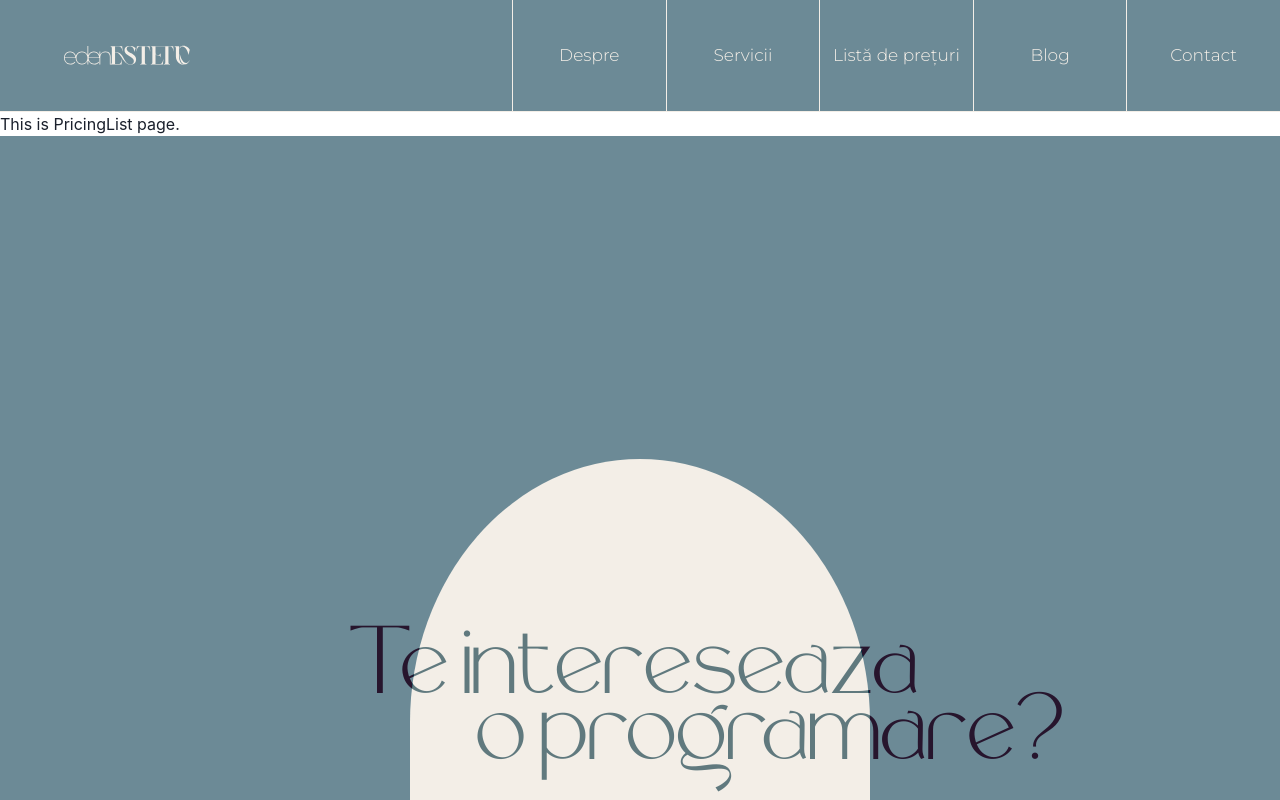
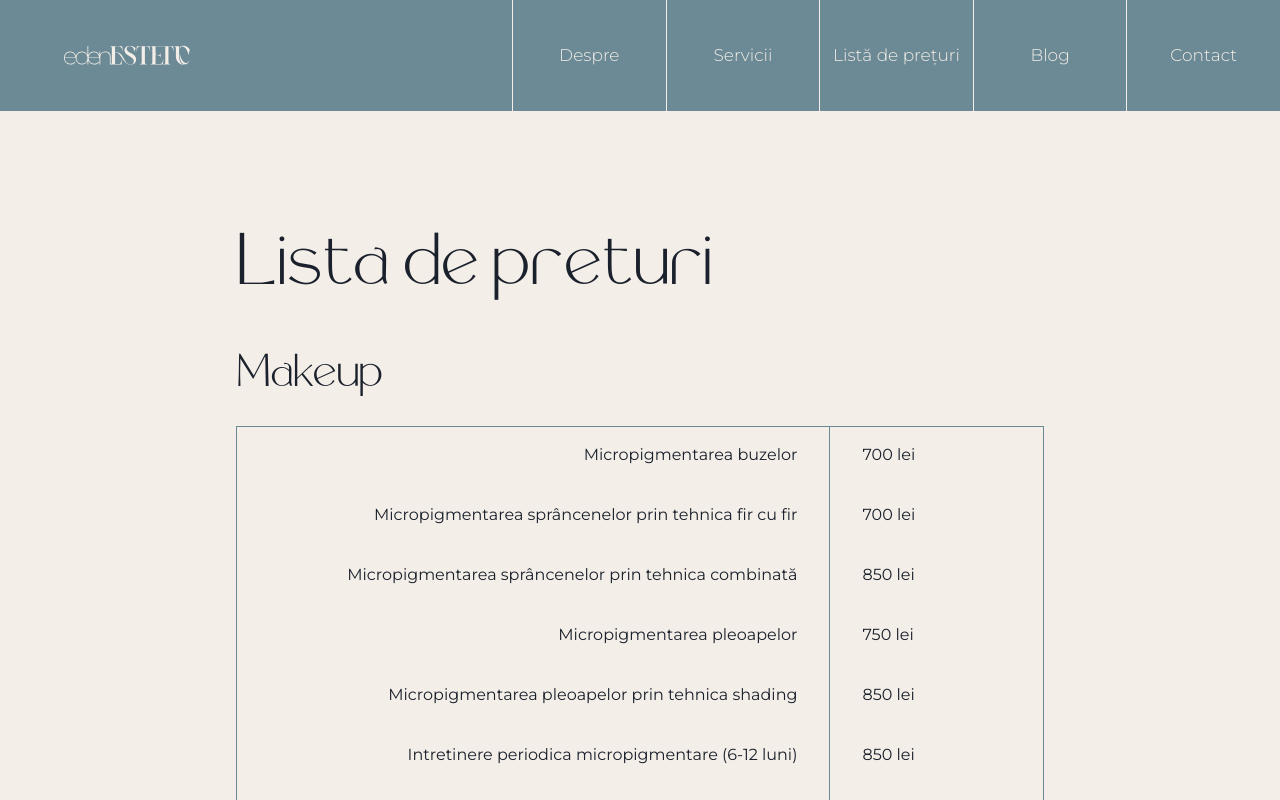
Before and after one commit to ralucarizea/eden-estetic, a React (Create React App) app: page /pricing-list in a window 1280 px wide. Shown: the top 800 px of the page. Built offline with nearby package versions, Linux system fonts and the light colour scheme.

Commit message:
blog + contact + footer + price list

```diff
--- a/src/components/FAQ.js
+++ b/src/components/FAQ.js
@@ -17,7 +17,7 @@ import "../assets/fonts/fonts.css";
 import { green, faqMainpage, beige } from "../assets/constants/constants";
 //constants
 
-const FAQ = () => {
+const FAQ = ({ color = beige }) => {
   return (
     <Box
       height="120vh"
@@ -28,14 +28,13 @@ const FAQ = () => {
       justifyContent={"space-evenly"}
       alignItems={"center"}
       fontFamily={"Montserrat"}
+      color={color}
     >
       {/* {faqMainpage.map(qa => )} */}
       <Box pb="36px" fontSize={"64px"} fontFamily={"RollgatesLuxury"}>
         Întrebari frecvent întâlnite
       </Box>
       <Box width="68%" alignItems={"center"}>
-        {" "}
-        {/* <Accordion allowToggle> */}
         <Accordion
           allowMultiple
           fontFamily="Montserrat"
@@ -44,13 +43,15 @@ const FAQ = () => {
         >
           {faqMainpage.map((qa, index) => (
             <AccordionItem
-              borderColor={"rgba(243,238,231, 0.6)"}
+              borderColor={color === beige ? "rgba(243,238,231, 0.6)" : green }
+              transition="all 0.2s ease-in-out"
               py="16px"
               key={index}
+              color={color}
               _hover={{
-                bg: beige,
+                bg: color === green ? green : beige,
                 opacity: 0.8,
-                color: green,
+                color: color === beige ? green : beige,
               }}
             >
               <AccordionButton _hover={{}}>
@@ -63,105 +64,7 @@ const FAQ = () => {
             </AccordionItem>
           ))}
         </Accordion>
-        {/* <AccordionItem >
-            <h2>
-              <AccordionButton >
-                <Box as="span" >
-                  Sunt recomandate tratamentele cosmetice avansate persoanelor
-                  sub 30 ani?
-                </Box>
-                <AccordionIcon  />
-              </AccordionButton>
-            </h2>
-            <AccordionPanel >
-              Lorem ipsum dolor sit amet, consectetur adipiscing elit, sed do
-              eiusmod tempor incididunt ut labore et dolore magna aliqua. Ut
-              enim ad minim veniam, quis nostrud exercitation ullamco laboris
-              nisi ut aliquip ex ea commodo consequat. Lorem ipsum dolor sit
-              amet, consectetur adipiscing elit, sed do eiusmod tempor
-              incididunt ut labore et dolore magna aliqua. Ut enim ad minim
-              veniam, quis nostrud exercitation ullamco laboris nisi ut aliquip
-              ex ea commodo consequat. Lorem ipsum dolor sit amet, consectetur
-              adipiscing elit, sed do eiusmod tempor incididunt ut labore et
-              dolore magna aliqua. Ut enim ad minim veniam, quis nostrud
-              exercitation ullamco laboris nisi ut aliquip ex ea commodo
-              consequat. Lorem ipsum dolor sit amet, consectetur adipiscing
-              elit, sed do eiusmod tempor incididunt ut labore et dolore magna
-              aliqua. Ut enim ad minim veniam, quis nostrud exercitation ullamco
-              laboris nisi ut aliquip ex ea commodo consequat. Lorem ipsum dolor
-              sit amet, consectetur adipiscing elit, sed do eiusmod tempor
-              incididunt ut labore et dolore magna aliqua. Ut enim ad minim
-              veniam, quis nostrud exercitation ullamco laboris nisi ut aliquip
-              ex ea commodo consequat.
-            </AccordionPanel>
-          </AccordionItem>
-          <AccordionItem py="16px">
-            <h2>
-              <AccordionButton px="24px">
-                <Box as="span" flex="100" textAlign="left" fontSize={"20px"}>
-                  Cum aflu ce tip de tratament se potrivește tipului meu de ten?
-                </Box>
-                <AccordionIcon as={VscArrowRight} />
-              </AccordionButton>
-            </h2>
-            <AccordionPanel pb={4}>
-              Lorem ipsum dolor sit amet, consectetur adipiscing elit, sed do
-              eiusmod tempor incididunt ut labore et dolore magna aliqua. Ut
-              enim ad minim veniam, quis nostrud exercitation ullamco laboris
-              nisi ut aliquip ex ea commodo consequat.
-            </AccordionPanel>
-          </AccordionItem>
-          <AccordionItem py="16px">
-            <h2>
-              <AccordionButton px="0px">
-                <Box as="span" flex="1" textAlign="left" fontSize={"20px"}>
-                  Există riscuri în ceea ce privește tratamentele cosmetice
-                  avansate? Dacă da, care sunt acestea?
-                </Box>
-                <AccordionIcon as={VscArrowRight} />
-              </AccordionButton>
-            </h2>
-            <AccordionPanel pb={4}>
-              Lorem ipsum dolor sit amet, consectetur adipiscing elit, sed do
-              eiusmod tempor incididunt ut labore et dolore magna aliqua. Ut
-              enim ad minim veniam, quis nostrud exercitation ullamco laboris
-              nisi ut aliquip ex ea commodo consequat.
-            </AccordionPanel>
-          </AccordionItem>
-          <AccordionItem py="16px">
-            <h2>
-              <AccordionButton px="0px">
-                <Box as="span" flex="1" textAlign="left" fontSize={"20px"}>
-                  Este normal să îmi simt tenul sensibilizat în urma aplicării
-                  unui tratament?
-                </Box>
-                <AccordionIcon as={VscArrowRight} />
-              </AccordionButton>
-            </h2>
-            <AccordionPanel pb={4}>
-              Lorem ipsum dolor sit amet, consectetur adipiscing elit, sed do
-              eiusmod tempor incididunt ut labore et dolore magna aliqua. Ut
-              enim ad minim veniam, quis nostrud exercitation ullamco laboris
-              nisi ut aliquip ex ea commodo consequat.
-            </AccordionPanel>
-          </AccordionItem>
-          <AccordionItem py="16px">
-            <h2>
-              <AccordionButton px="0px">
-                <Box as="span" flex="1" textAlign="left" fontSize={"20px"}>
-                  Cum ar trebui să îngrijesc o zonă după efectuarea unui tatuaj?
-                </Box>
-                <AccordionIcon as={VscArrowRight} />
-              </AccordionButton>
-            </h2>
-            <AccordionPanel pb={4}>
-              Lorem ipsum dolor sit amet, consectetur adipiscing elit, sed do
-              eiusmod tempor incididunt ut labore et dolore magna aliqua. Ut
-              enim ad minim veniam, quis nostrud exercitation ullamco laboris
-              nisi ut aliquip ex ea commodo consequat.
-            </AccordionPanel>
-          </AccordionItem> */}
-        {/* </Accordion> */}
+
       </Box>
     </Box>
   );
--- a/src/pages/Blog.js
+++ b/src/pages/Blog.js
@@ -1,9 +1,7 @@
-import {  Flex } from "@chakra-ui/react";
+import { Flex } from "@chakra-ui/react";
 import BlogpageHeading from "../components/BlogpageHeading";
 import BlogpageCard from "../components/BlogpageCard";
-import Footer from "../components/Footer";
-
-
+import { beige } from "../assets/constants/constants";
 
 export const blogContent = [
   {
@@ -56,9 +54,6 @@ export const blogContent = [
   },
 ];
 
-const green = "#6c8a96";
-const beige = "#f3eee7";
-
 export default function Blog() {
   return (
     <Flex
@@ -68,13 +63,7 @@ export default function Blog() {
       flexDirection={"column"}
     >
       <BlogpageHeading />
-      <Flex
-        gap="8px"
-        flexDirection="row"
-        overflow={"hidden"}
-        pb="48px"
-      >
-
+      <Flex gap="8px" flexDirection="row" overflow={"hidden"} pb="48px">
         <Flex width="min-content" gap="8px" flexDirection="column">
           <BlogpageCard post={blogContent[0]} />
           <BlogpageCard post={blogContent[1]} />
@@ -89,11 +78,6 @@ export default function Blog() {
           <BlogpageCard post={blogContent[5]} />
         </Flex>
       </Flex>
-      <Footer
-        primaryColor={`${green}`}
-        secondaryColor={`${beige}`}
-        primaryReversed={"#937569"}
-      />
     </Flex>
   );
 }
--- a/src/pages/Contact.js
+++ b/src/pages/Contact.js
@@ -1,9 +1,11 @@
 import { beige, green } from "../assets/constants/constants";
 import WhatsappForm from "../components/WhatsappForm";
 import { GridItem } from "@chakra-ui/react";
+import FAQ from "../components/FAQ";
 
 function Contact() {
   return (
+    <>
       <GridItem
         backgroundColor={`${green}`}
         color={`${beige}`}
@@ -11,6 +13,14 @@ function Contact() {
       >
         <WhatsappForm />
       </GridItem>
+      <GridItem
+        backgroundColor={`${beige}`}
+        color={`${green}`}
+        gridAutoRows="100vh"
+      >
+        <FAQ color={green} />
+      </GridItem>
+    </>
   );
 }
 export default Contact;
--- a/src/pages/PricingList.js
+++ b/src/pages/PricingList.js
@@ -1,4 +1,98 @@
+import { Box, Flex } from "@chakra-ui/react";
+import {beige, green} from "../assets/constants/constants";
+import data from "../assets/constants/data.json";
+
 function PricingList() {
-    return (<h1> This is PricingList page. </h1>);
+  const treatmentProcedures = data.services.procedures.filter(procedure => procedure.type === 'treatment')
+  const makeupProcedures = data.services.procedures.filter(procedure => procedure.type === 'pmu')
+
+  return (
+    <Box bg={beige}>
+      <Flex maxW="1000px" flexDirection="column" mx="auto" p="24">
+        <Box
+          p={`0px 0px 16px 0px`}
+          fontFamily={"RollgatesLuxury"}
+          fontSize={"76px"}
+          letterSpacing={"-1px"}
+          fontWeight={"200"}
+        >
+          Lista de preturi
+        </Box>
+        <Box
+          p={`0px 0px 16px 0px`}
+          fontFamily={"RollgatesLuxury"}
+          fontSize={"48px"}
+          letterSpacing={"-1px"}
+          fontWeight={"200"}
+        >
+          Makeup
+        </Box>
+        <Box
+          border={`1px solid ${green}`}
+          display="flex"
+          flexDirection="column"
+          fontFamily={"Montserrat"}
+        >
+          {makeupProcedures.map((procedure) => (
+            <Flex minH="60px" justifyContent="flex-end">
+              <Box
+                // padding="1rem 4rem 1rem 4rem"
+                padding="1rem 2rem"
+                w={900}
+                textAlign="right"
+              >
+                {procedure.name} {procedure.nickname}
+              </Box>
+              <Box
+                w={300}
+                borderLeft={`1px solid ${green}`}
+                // padding="1rem 8rem 1rem 4rem"
+                padding="1rem 2rem"
+              >
+                {procedure.price} lei
+              </Box>
+            </Flex>
+          ))}
+        </Box>
+        <Box
+            p={`0px 0px 16px 0px`}
+            fontFamily={"RollgatesLuxury"}
+            fontSize={"48px"}
+            letterSpacing={"-1px"}
+            fontWeight={"200"}
+            mt={32}
+        >
+          Tratamente
+        </Box>
+        <Box
+            border={`1px solid ${green}`}
+            display="flex"
+            flexDirection="column"
+            fontFamily={"Montserrat"}
+        >
+          {treatmentProcedures.map((procedure) => (
+              <Flex minH="60px" justifyContent="flex-end">
+                <Box
+                    // padding="1rem 4rem 1rem 4rem"
+                    padding="1rem 2rem"
+                    w={900}
+                    textAlign="right"
+                >
+                  {procedure.name} {procedure.nickname}
+                </Box>
+                <Box
+                    w={300}
+                    borderLeft={`1px solid ${green}`}
+                    // padding="1rem 8rem 1rem 4rem"
+                    padding="1rem 2rem"
+                >
+                  {procedure.price} lei
+                </Box>
+              </Flex>
+          ))}
+        </Box>
+      </Flex>
+    </Box>
+  );
 }
 export default PricingList;
```
Lines whose indentation alone changed are shown as unchanged.
